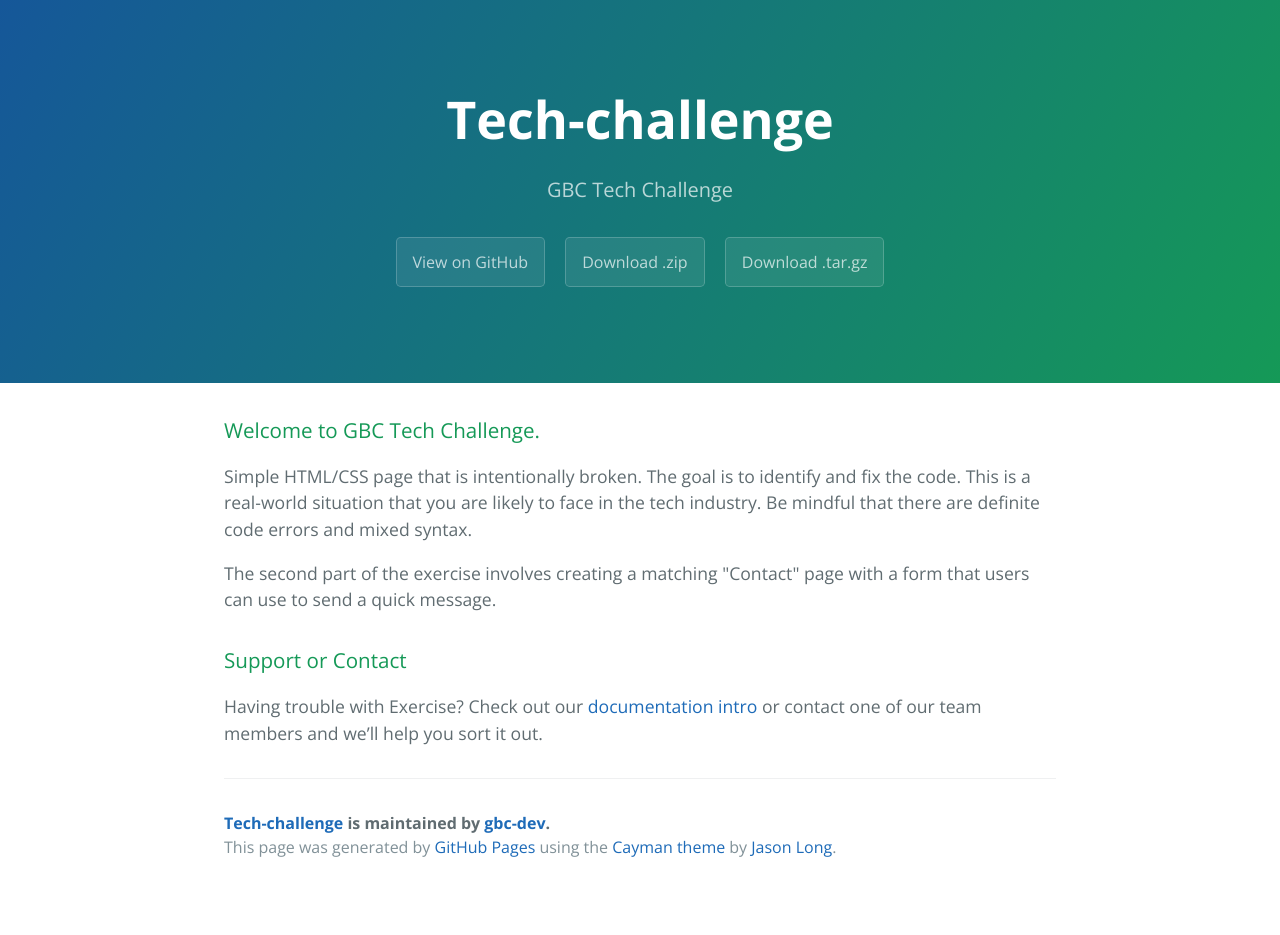
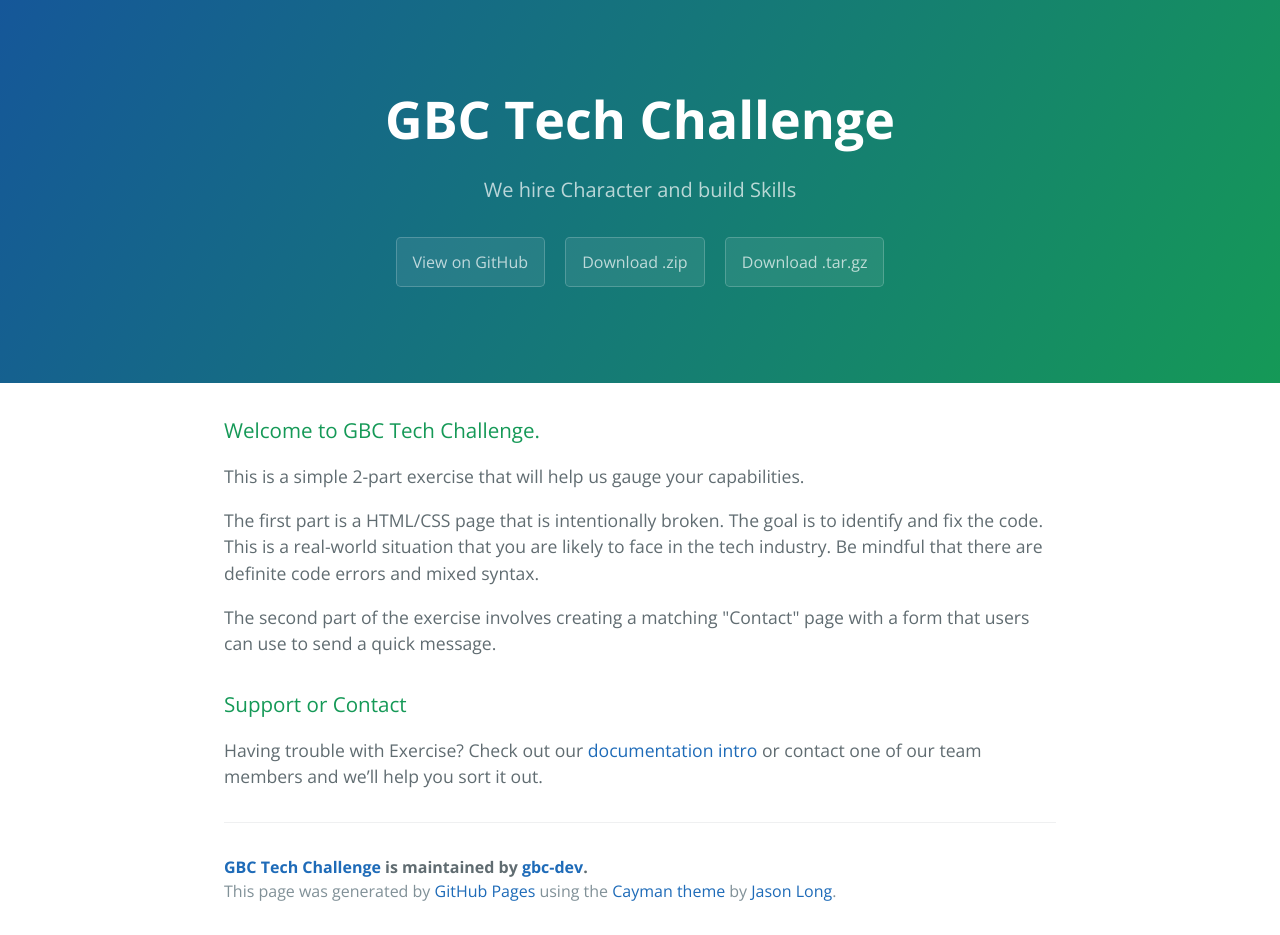
Before and after one commit to gbc-dev/Tech-Challenge, a plain HTML site: page index.html in a window 1280 px wide. Before the commit the page ends 891 px from the top, so only its background shows below. Drawn offline with nearby package versions, Linux system fonts and the light colour scheme.

```diff
--- a/index.html
+++ b/index.html
@@ -2,7 +2,7 @@
 <html lang="en-us">
   <head>
     <meta charset="UTF-8">
-    <title>Tech-challenge by gbc-dev</title>
+    <title>GBC Tech Challenge by gbc-dev</title>
     <meta name="viewport" content="width=device-width, initial-scale=1">
     <link rel="stylesheet" type="text/css" href="stylesheets/normalize.css" media="screen">
     <link href='https://fonts.googleapis.com/css?family=Open+Sans:400,700' rel='stylesheet' type='text/css'>
@@ -11,8 +11,8 @@
   </head>
   <body>
     <section class="page-header">
-      <h1 class="project-name">Tech-challenge</h1>
-      <h2 class="project-tagline">GBC Tech Challenge</h2>
+      <h1 class="project-name">GBC Tech Challenge</h1>
+      <h2 class="project-tagline">We hire Character and build Skills</h2>
       <a href="https://github.com/gbc-dev/Tech-Challenge" class="btn">View on GitHub</a>
       <a href="https://github.com/gbc-dev/Tech-Challenge/zipball/master" class="btn">Download .zip</a>
       <a href="https://github.com/gbc-dev/Tech-Challenge/tarball/master" class="btn">Download .tar.gz</a>
@@ -22,7 +22,9 @@
       <h3>
 <a id="welcome-to-gbc-tech-challenge" class="anchor" href="#welcome-to-gbc-tech-challenge" aria-hidden="true"><span aria-hidden="true" class="octicon octicon-link"></span></a>Welcome to GBC Tech Challenge.</h3>
 
-<p>Simple HTML/CSS page that is intentionally broken. The goal is to identify and fix the code. This is a real-world situation that you are likely to face in the tech industry. Be mindful that there are definite code errors and mixed syntax.</p>
+<p>This is a simple 2-part exercise that will help us gauge your capabilities.</p>
+
+<p>The first part is a HTML/CSS page that is intentionally broken. The goal is to identify and fix the code. This is a real-world situation that you are likely to face in the tech industry. Be mindful that there are definite code errors and mixed syntax.</p>
 
 <p>The second part of the exercise involves creating a matching "Contact" page with a form that users can use to send a quick message.</p>
 
@@ -32,7 +34,7 @@
 <p>Having trouble with Exercise? Check out our <a href="https://github.com/gbc-dev/Tech-Challenge">documentation intro</a> or contact one of our team members and we’ll help you sort it out.</p>
 
       <footer class="site-footer">
-        <span class="site-footer-owner"><a href="https://github.com/gbc-dev/Tech-Challenge">Tech-challenge</a> is maintained by <a href="https://github.com/gbc-dev">gbc-dev</a>.</span>
+        <span class="site-footer-owner"><a href="https://github.com/gbc-dev/Tech-Challenge">GBC Tech Challenge</a> is maintained by <a href="https://github.com/gbc-dev">gbc-dev</a>.</span>
 
         <span class="site-footer-credits">This page was generated by <a href="https://pages.github.com">GitHub Pages</a> using the <a href="https://github.com/jasonlong/cayman-theme">Cayman theme</a> by <a href="https://twitter.com/jasonlong">Jason Long</a>.</span>
       </footer>
--- a/params.json
+++ b/params.json
@@ -1,6 +1,6 @@
 {
-  "name": "Tech-challenge",
-  "tagline": "GBC Tech Challenge",
-  "body": "### Welcome to GBC Tech Challenge.\r\nSimple HTML/CSS page that is intentionally broken. The goal is to identify and fix the code. This is a real-world situation that you are likely to face in the tech industry. Be mindful that there are definite code errors and mixed syntax.\r\n\r\nThe second part of the exercise involves creating a matching \"Contact\" page with a form that users can use to send a quick message.\r\n\r\n### Support or Contact\r\nHaving trouble with Exercise? Check out our [documentation intro](https://github.com/gbc-dev/Tech-Challenge) or contact one of our team members and we’ll help you sort it out.\r\n",
+  "name": "GBC Tech Challenge",
+  "tagline": "We hire Character and build Skills",
+  "body": "### Welcome to GBC Tech Challenge.\r\nThis is a simple 2-part exercise that will help us gauge your capabilities.\r\n\r\nThe first part is a HTML/CSS page that is intentionally broken. The goal is to identify and fix the code. This is a real-world situation that you are likely to face in the tech industry. Be mindful that there are definite code errors and mixed syntax.\r\n\r\nThe second part of the exercise involves creating a matching \"Contact\" page with a form that users can use to send a quick message.\r\n\r\n### Support or Contact\r\nHaving trouble with Exercise? Check out our [documentation intro](https://github.com/gbc-dev/Tech-Challenge) or contact one of our team members and we’ll help you sort it out.\r\n",
   "note": "Don't delete this file! It's used internally to help with page regeneration."
 }
```
